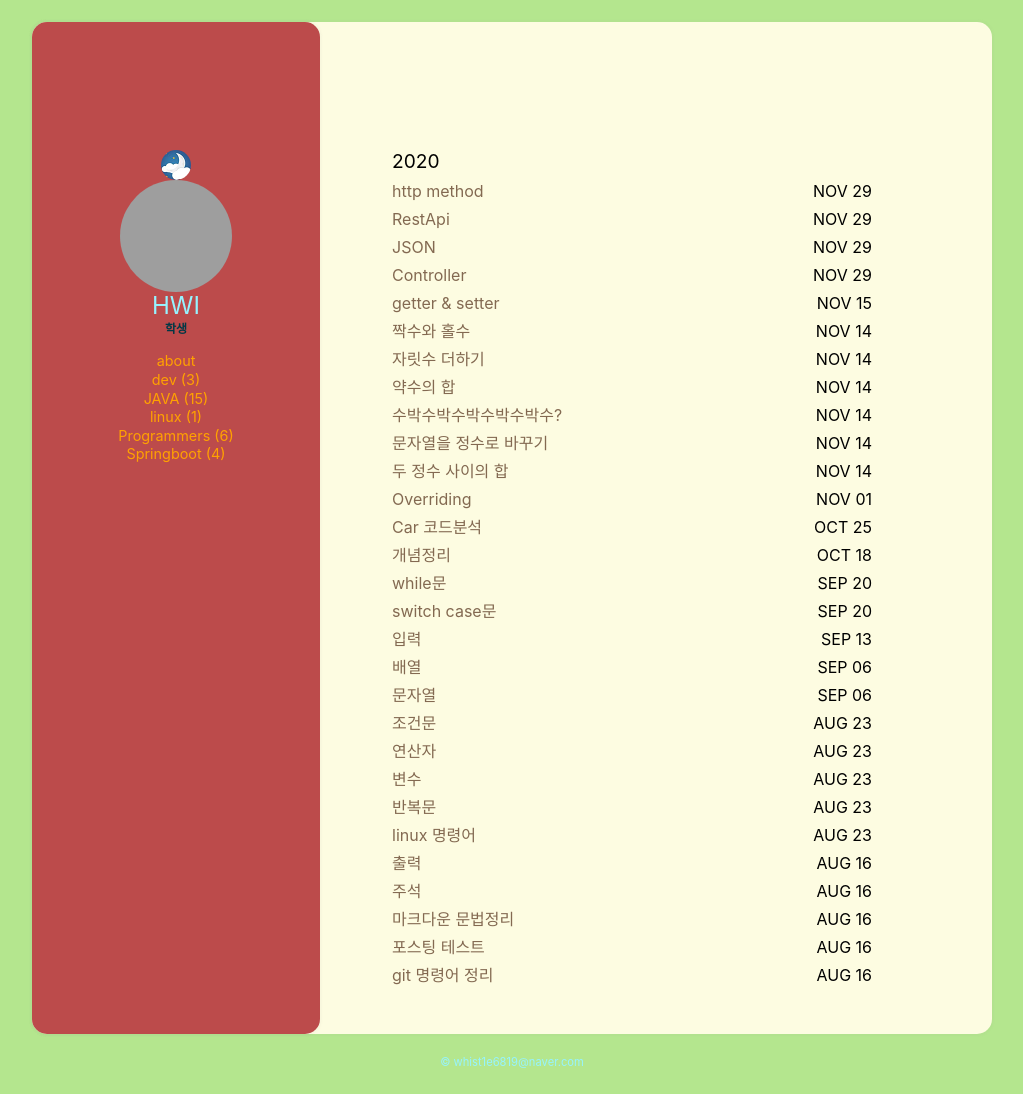
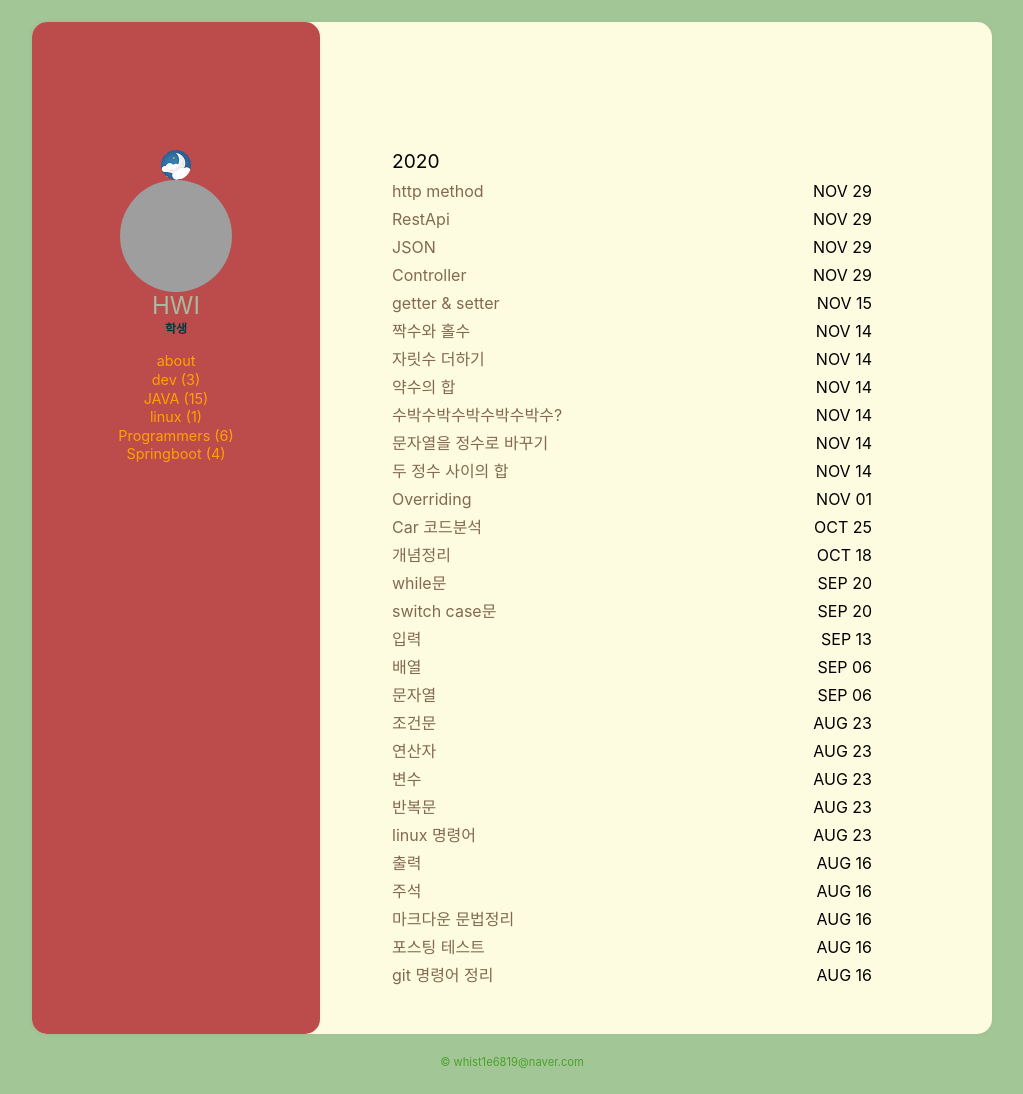
Before and after one commit to hanhwi6819/blog, a Jekyll site: the page built from index.html, in a window 1280 px wide. Shown: the whole page, without its empty margins (128-1151 px from the left). Built offline with Jekyll 4.4.1, drawn with Linux system fonts in a browser that asks for light colours; grey boxes are pictures that could not be loaded.

Commit message:
색상변경3

```diff
--- a/assets/css/main.scss
+++ b/assets/css/main.scss
@@ -11,16 +11,16 @@
    ========================================================================== */
 
 @mixin lightMode {
-    --bg_color: #B4E68E;
+    --bg_color: #A2C695;
     --header_bg: #BC4B4B;
     --content_bg: #FDFCE1;
     --archive_font: #000;
     --archive_title: #836951;
     --archive_title_hover: #C8A879;
-    --name_font: #96F3FE;
+    --name_font: #A7BAA0;
     --job_font: #003845;
     --nav_font: #ffa200;
-    --nav_font_hover: #327880;
+    --nav_font_hover: #ffd900;
     --shadow_color: rgba(160, 160, 160, 0.05);
     --post_title: #003845;
     --post_date: #003845;
@@ -30,7 +30,7 @@
     --post_link_hover: #87CDBD;
     --inlinecode_text: #f3cb7c;
     --blockquote: #333;
-    --footer_font: #96F3FE;
+    --footer_font: #4ca12d;
     --footer_font_a: #000;
     --border_radius: 15px;
 
```
